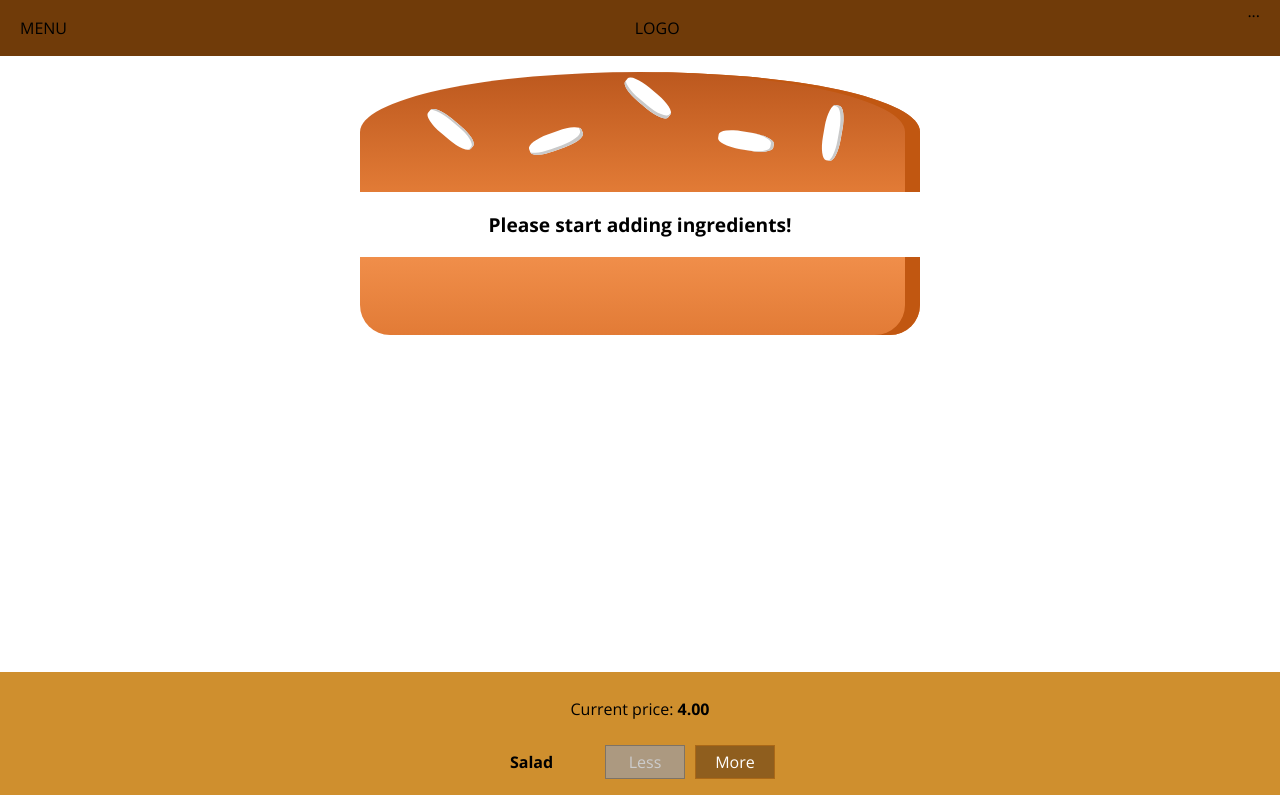
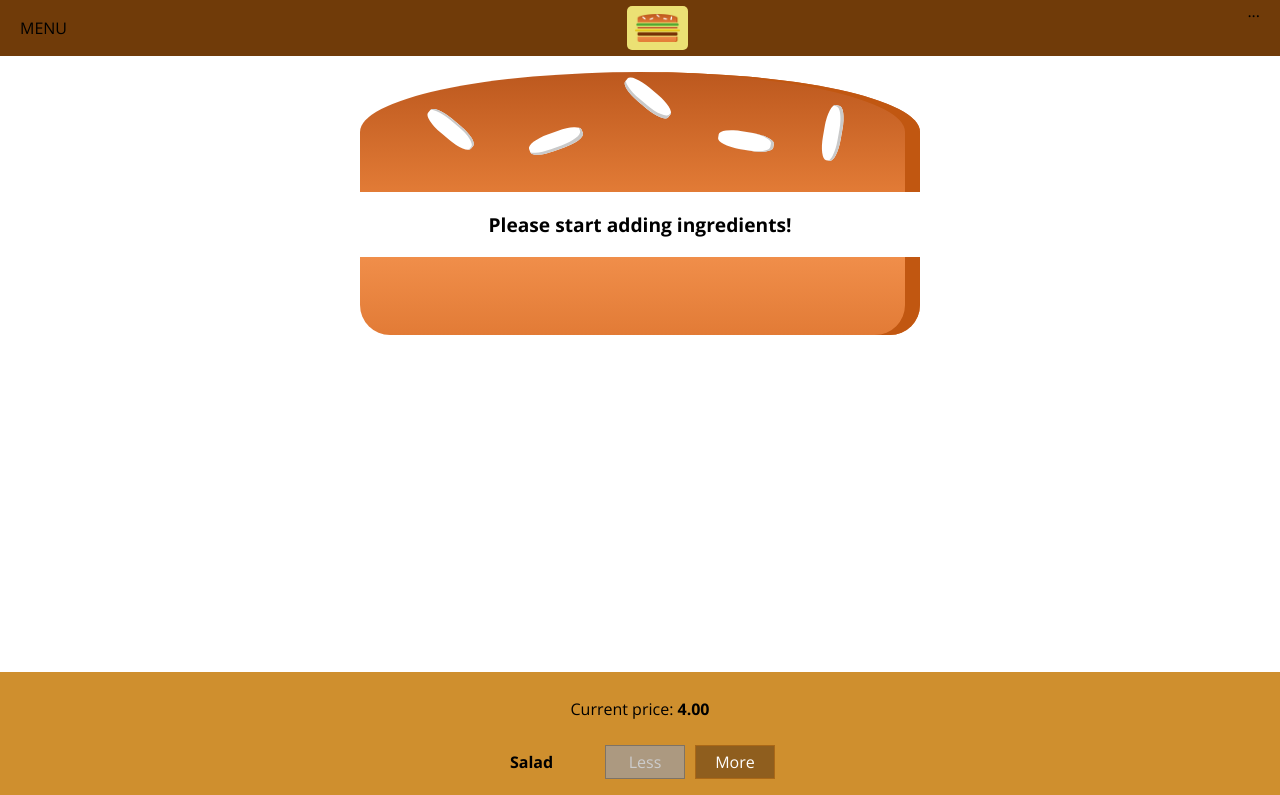
Before and after one commit to Kenokoz/my-burger, a React (Create React App) app: page / in a window 1280 px wide. Shown: the top 795 px of the page. Built offline with nearby package versions, Linux system fonts and the light colour scheme.

Commit message:
Add a logo in navbar

```diff
--- /dev/null
+++ b/src/components/Logo/Logo.css
@@ -0,0 +1,11 @@
+.Logo {
+  background-color: rgb(235, 225, 116);
+  padding: 8px;
+  height: 80%;
+  box-sizing: border-box;
+  border-radius: 5px;
+}
+
+.Logo img {
+  height: 100%;
+}
--- /dev/null
+++ b/src/components/Logo/Logo.js
@@ -0,0 +1,13 @@
+import React from 'react';
+import './Logo.css';
+import burgerLogo from '../../assets/images/burger-logo.png';
+
+const logo = props => {
+  return (
+    <div className="Logo">
+      <img src={burgerLogo} alt="MyBurger" />
+    </div>
+  );
+};
+
+export default logo;
--- a/src/components/Navigation/Toolbar/Toolbar.js
+++ b/src/components/Navigation/Toolbar/Toolbar.js
@@ -1,11 +1,12 @@
 import React from 'react';
+import Logo from '../../Logo/Logo';
 import './Toolbar.css';
 
 const toolbar = props => {
   return (
     <header className="Toolbar">
       <div>MENU</div>
-      <div>LOGO</div>
+      <Logo />
       <nav>...</nav>
     </header>
   );
```
Also changed, not shown: src/assets/images/burger-logo.png (added).
